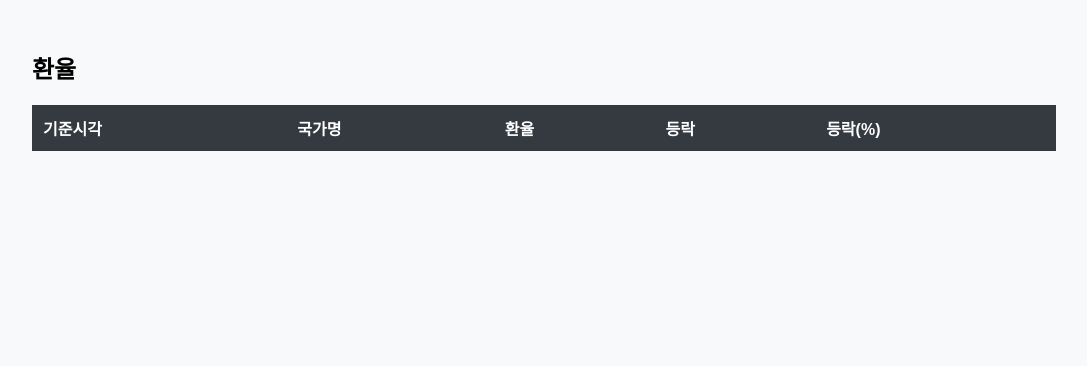
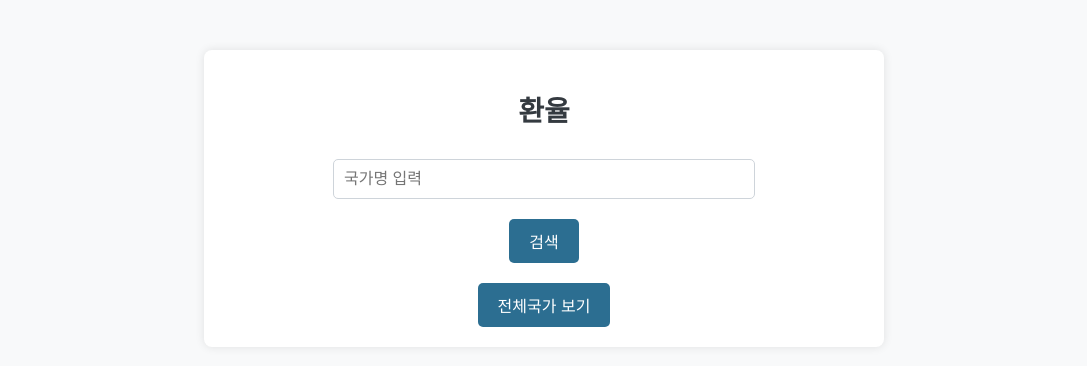
Before and after one commit to junny1117/Web-Indexing_Currency, a Flask app: template templates/index.html in a window 1280 px wide. Shown: the top 366 px of the page, without its empty margins (96-1183 px from the left). Run offline with Flask 3, Linux system fonts and the light colour scheme; the template is opened without the code that fills it, so the values that code supplies are empty.

Commit message:
코드 수정

```diff
--- a/app.py
+++ b/app.py
@@ -1,18 +1,70 @@
-from flask import Flask, render_template
+from flask import Flask, render_template, request
 from selenium import webdriver
-from selenium.webdriver.edge.options import Options
 from selenium.webdriver.common.by import By
-import time
+from selenium.webdriver.support.ui import WebDriverWait
+from selenium.webdriver.support import expected_conditions as EC
 
 app = Flask(__name__)
 
-@app.route('/')
-def result():
-    url = 'https://m.stock.naver.com/marketindex/home/exchangeRate/exchange#exchange'
-    driver = webdriver.Edge()
+@app.route('/', methods=['GET', 'POST'])
+def index():
+    return render_template('index.html')
+
+@app.route('/currency', methods=['GET'])
+def currency():
+    query = request.args.get('country')  # Getting the country name from the search form
+    url = 'https://search.daum.net/search?nil_suggest=btn&w=tot&DA=SBC&q=환율{}'.format(query)
+
+    options = webdriver.EdgeOptions()
+    options.add_argument("--headless")
+    driver = webdriver.Edge(options=options)
 
     driver.get(url)
-    driver.implicitly_wait(10)
+
+    WebDriverWait(driver, 10).until(
+        EC.presence_of_element_located((By.XPATH, '//a[@class="f_etit"]'))
+    )
+
+    country = driver.find_element(By.XPATH, '//a[@class="f_etit"]').text.strip()
+    rate = driver.find_element(By.XPATH, '//em[@class="txt_num"]').text.strip()
+    time_info = driver.find_element(By.XPATH, '//*[@id="exchangeColl"]/div[3]/div/div[3]/div[2]/div[2]/span[1]').text.strip()
+    gap_element = driver.find_element(By.XPATH, '//dl[@class="dl_comm"]/dd[1]').text.strip()
+    gap = gap_element.split()[-1]
+    gap_percent = driver.find_element(By.XPATH, '//dl[@class="dl_comm"]/dd[2]').text.strip()
+
+    buy = driver.find_element(By.XPATH, '//td[text()="살 때"]/following-sibling::td').text.strip()
+    sell = driver.find_element(By.XPATH, '//td[text()="팔 때"]/following-sibling::td').text.strip()
+    send = driver.find_element(By.XPATH, '//td[text()="보낼 때"]/following-sibling::td').text.strip()
+    receive = driver.find_element(By.XPATH, '//td[text()="받을 때"]/following-sibling::td').text.strip()
+
+    app_data2 = {
+        "country": country,
+        "rate": rate,
+        "gap": gap,
+        "gap_percent": gap_percent,
+        "buy": buy,
+        "sell": sell,
+        "send": send,
+        "receive": receive,
+        "time": time_info
+    }
+
+    driver.quit()
+
+    return render_template('currency.html', app=app_data2)
+
+@app.route('/currency_all')
+def currency_all():
+    url = 'https://m.stock.naver.com/marketindex/home/exchangeRate/exchange#exchange'
+
+    options = webdriver.EdgeOptions()
+    options.add_argument("--headless")
+    driver = webdriver.Edge(options=options)
+
+    driver.get(url)
+    WebDriverWait(driver, 5).until(
+        EC.presence_of_element_located((By.XPATH, '//div[contains(@class, "Table_tableArea__IGE30")]/table/tbody/tr'))
+    )
 
     rows = driver.find_elements(By.XPATH, '//div[contains(@class, "Table_tableArea__IGE30")]/table/tbody/tr')
 
@@ -20,13 +72,13 @@ def result():
 
     for row in rows:
         country = row.find_element(By.XPATH, './td[1]//span[contains(@class,"Table_name__ghHRg")]').text
-        time = row.find_element(By.XPATH, './td[1]//time').text
+        time_info = row.find_element(By.XPATH, './td[1]//time').text
         rate = row.find_element(By.XPATH, './td[2]').text.split('\n')[0]
         gap = row.find_element(By.XPATH, './td[2]//div[contains(@class, "StockGap_stockGap")]').text
         gap_percent = row.find_element(By.XPATH, './td[3]//div[contains(@class, "StockGap_stockGap")]').text
 
         data_row = {
-            "time": time,
+            "time": time_info,
             "country": country,
             "rate": rate,
             "gap": gap,
@@ -35,5 +87,4 @@ def result():
         app_data.append(data_row)
 
     driver.quit()
-
-    return render_template('index.html', app=app_data)
+    return render_template('currency_all.html', app=app_data)
--- a/templates/index.html
+++ b/templates/index.html
@@ -1,7 +1,7 @@
-<!doctype html>
+<!DOCTYPE html>
 <html lang="ko">
 <head>
-  <meta charset="utf-8">
+    <meta charset="UTF-8">
     <title>환율</title>
     <style>
         body {
@@ -11,94 +11,85 @@
             padding: 0;
         }
 
-    .navbar {
-      background-color: #343a40;
-      color: white;
-      padding: 10px;
-    }
-
-    .navbar a {
-      color: white;
-      text-decoration: none;
-      margin-right: 20px;
-    }
-
         .container {
+            width: 50%;
             margin: 50px auto;
-      width: 80%;
+            padding: 20px;
+            background-color: white;
+            box-shadow: 0px 0px 10px rgba(0, 0, 0, 0.1);
+            border-radius: 8px;
         }
 
         h1 {
-      font-size: 24px;
+            text-align: center;
+            color: #343a40;
+            font-size: 28px;
             margin-bottom: 20px;
         }
 
-    table {
-      width: 100%;
-      border-collapse: collapse;
+        form {
+            display: flex;
+            flex-direction: column;
+            align-items: center;
+            margin-bottom: 20px;
         }
 
-    table, th, td {
-      border: 1px solid #343a40;
+        label {
+            font-size: 16px;
+            margin-bottom: 10px;
         }
 
-    th, td {
+        input[type="text"] {
             padding: 10px;
-      text-align: left;
+            width: 80%;
+            max-width: 400px;
+            border: 1px solid #ced4da;
+            border-radius: 5px;
+            margin-bottom: 20px;
+            font-size: 16px;
         }
 
-    th {
-      background-color: #343a40;
+        button {
+            background-color: #2c6e91;
             color: white;
+            padding: 10px 20px;
+            border: none;
+            border-radius: 5px;
+            cursor: pointer;
+            font-size: 16px;
         }
 
-    tr:nth-child(even) {
-      background-color: #f2f2f2;
+        button:hover {
+            background-color: #003f5c;
         }
 
-    tr:hover {
-      background-color: #ddd;
-    }
-
-    .btn-primary {
-      background-color: #007bff;
-      color: white;
-      padding: 10px 20px;
-      text-decoration: none;
-      display: inline-block;
+        .view-all {
+            display: block;
+            text-align: center;
             margin-top: 20px;
         }
 
-    .btn-primary:hover {
-      background-color: #0056b3;
+        .view-all button {
+            background-color: #2c6e91;
+        }
+
+        .view-all button:hover {
+            background-color: #003f5c;
         }
     </style>
 </head>
 <body>
     <div class="container">
         <h1>환율</h1>
-    <table>
-      <thead>
-        <tr>
-          <th>기준시각</th>
-          <th>국가명</th>
-          <th>환율</th>
-          <th>등락</th>
-          <th>등락(%)</th>
-        </tr>
-      </thead>
-      <tbody>
-        {% for item in app %}
-        <tr>
-          <td>{{ item.time }}</td>
-          <td>{{ item.country }}</td>
-          <td>{{ item.rate }}</td>
-          <td>{{ item.gap }}</td>
-          <td>{{ item.gap_percent }}</td>
-        </tr>
-        {% endfor %}
-      </tbody>
-    </table>
+        <form action="{{ url_for('currency') }}" method="GET">
+            <label for="country"> </label>
+            <input type="text" id="country" name="country" placeholder="국가명 입력" required>
+            <button type="submit">검색</button>
+        </form>
+
+        <div class="view-all">
+            <a href="{{ url_for('currency_all') }}"><button>전체국가 보기</button></a>
+        </div>
     </div>
 </body>
 </html>
```
Also changed, not shown: templates/currency.html (+46 -32 lines), templates/currency_all.html (added, +122 -0 lines). Lines whose indentation alone changed are shown as unchanged.
